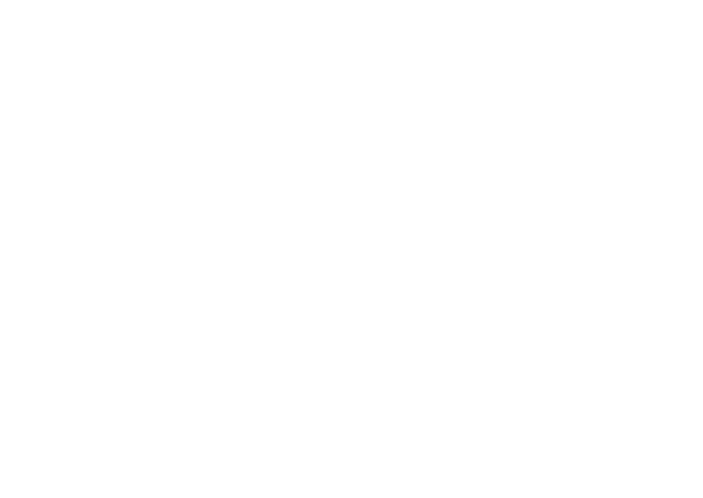
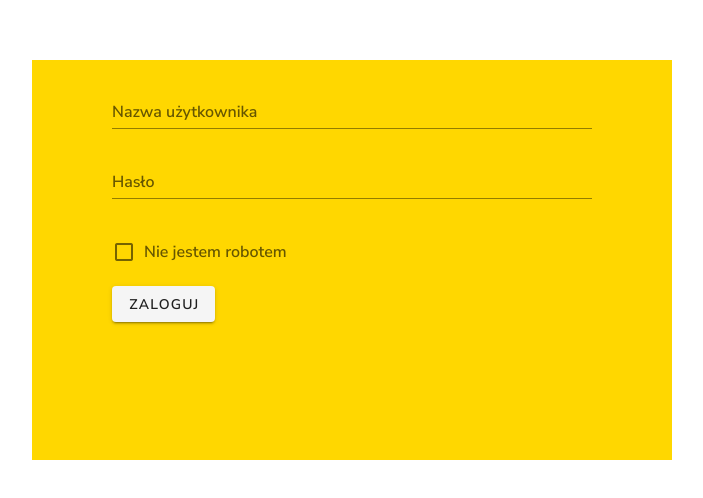
Before and after one commit to MaciejDybowski/jobsurvey, a Vue app: page /login in a window 1280 px wide. Shown: the part 140-638 px from the top of the page, without its empty margins (288-991 px from the left). Built offline with nearby package versions, Linux system fonts and the light colour scheme.

Commit message:
/login page added

```diff
--- a/package.json
+++ b/package.json
@@ -12,10 +12,12 @@
     "core-js": "^3.6.5",
     "node-sass": "^4.14.1",
     "sass-loader": "^10.0.5",
+    "vee-validate": "^3.4.3",
     "vue": "^2.6.11",
     "vue-cookie": "^1.1.4",
     "vue-router": "^3.2.0",
     "vue-session": "^1.0.0",
+    "vuelidate": "^0.7.6",
     "vuetify": "^2.2.11",
     "vuex": "^3.4.0"
   },
--- a/src/router/index.js
+++ b/src/router/index.js
@@ -1,6 +1,7 @@
 import Vue from 'vue'
 import VueRouter from 'vue-router'
 import Home from '../views/Home.vue'
+import Login from '../views/Login.vue'
 
 Vue.use(VueRouter)
 
@@ -9,6 +10,11 @@ const routes = [
     path: '/',
     name: 'Home',
     component: Home
+  },
+  {
+    path: '/login',
+    name: 'Login',
+    component: Login
   },
   {
     path: '/about',
@@ -21,7 +27,7 @@ const routes = [
 ]
 
 const router = new VueRouter({
-  mode: "history",
+mode:"history",
   routes
 })
 
--- /dev/null
+++ b/src/views/Login.vue
@@ -0,0 +1,97 @@
+<template>
+<v-app>
+    <div class="wrapper">
+        <div class="d-flex align-center justify-center">
+            <form>
+                <v-text-field v-model="name" :error-messages="nameErrors" label="Nazwa użytkownika" required @input="$v.name.$touch()" @blur="$v.name.$touch()"></v-text-field>
+                <v-text-field type="password" v-model="password" :error-messages="emailErrors" label="Hasło" required @input="$v.password.$touch()" @blur="$v.password.$touch()" autocomplete="on"></v-text-field>
+                <v-checkbox v-model="checkbox" :error-messages="checkboxErrors" label="Nie jestem robotem" required @change="$v.checkbox.$touch()" @blur="$v.checkbox.$touch()"></v-checkbox>
+
+                <v-btn class="mr-4" @click.prevent="submit">Zaloguj</v-btn>
+            </form>
+        </div>
+    </div>
+</v-app>
+</template>
+
+<script>
+import {
+    validationMixin
+} from "vuelidate";
+import {
+    required
+} from "vuelidate/lib/validators";
+
+export default {
+    mixins: [validationMixin],
+
+    validations: {
+        name: {
+            required,
+        },
+        password: {
+            required,
+        },
+        checkbox: {
+            checked(val) {
+                return val;
+            },
+        },
+    },
+
+    data: () => ({
+        name: "",
+        password: "",
+        checkbox: false,
+    }),
+
+    computed: {
+        checkboxErrors() {
+            const errors = [];
+            if (!this.$v.checkbox.$dirty) return errors;
+            !this.$v.checkbox.checked &&
+                errors.push("Musisz potwierdzić, że nie jesteś robotem!");
+            return errors;
+        },
+
+        nameErrors() {
+            const errors = [];
+            if (!this.$v.name.$dirty) return errors;
+            !this.$v.name.required && errors.push("Nazwa użytkownika jest wymagana.");
+            return errors;
+        },
+
+        emailErrors() {
+            const errors = [];
+            if (!this.$v.password.$dirty) return errors;
+            !this.$v.password.required && errors.push("Hasło jest wymagane");
+            return errors;
+        },
+    },
+
+    methods: {
+        submit() {
+            this.$v.$touch();
+            console.log(
+                `twoja nazwa uzytkownika to ${this.name} a haslo to ${this.password}`
+            );
+        },
+    },
+};
+</script>
+
+<style lang="scss" scoped>
+.wrapper {
+    margin: auto;
+    width: 50%;
+    height: 400px;
+    background-color: gold;
+    padding: 20px 20px;
+
+    div {
+        form {
+            width: 80%;
+        }
+    }
+}
+</style>
--- a/vue.config.js
+++ b/vue.config.js
@@ -1,13 +1,13 @@
 module.exports = {
   css: {
     loaderOptions: {
-      sass: {
-          additionalData: `
-          @import "@/styles/base.scss"
-          @import "@/styles/colors.scss"
-          @import "@/styles/fonts.scss"
-          @import "@/styles/mixins.scss"
-          @import "@/styles/breakpoints.scss"
+      scss: {
+        additionalData: `
+          @import "@/styles/base.scss";
+          @import "@/styles/colors.scss";
+          @import "@/styles/fonts.scss";
+          @import "@/styles/mixins.scss";
+          @import "@/styles/breakpoints.scss";
           `
       }
     }
```
Also changed, not shown: 1 other file (tests, documents, lock files or other folders).
